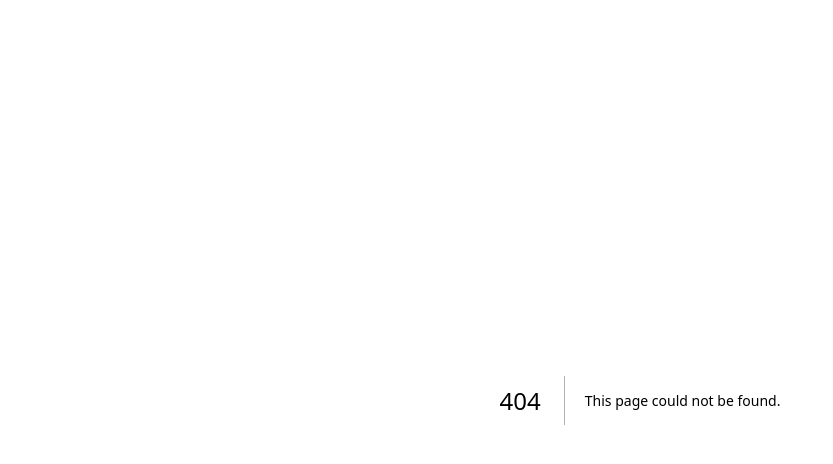
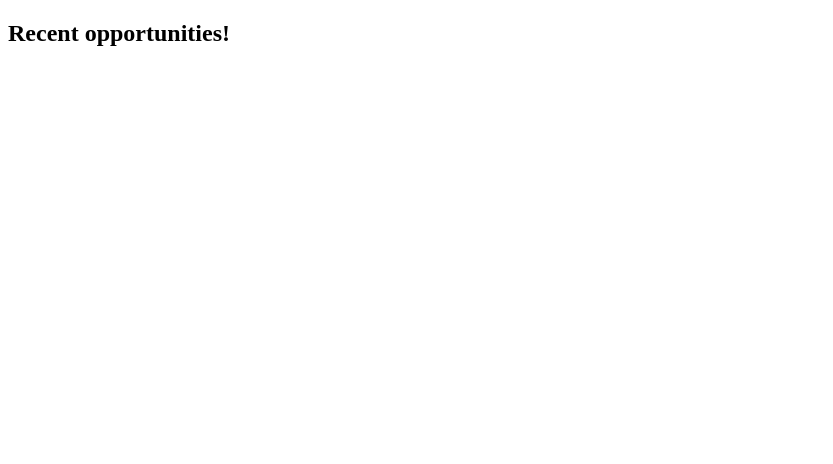
Before and after one commit to The-CoPilots/helpinUWeb, a Next.js app: page /search in a window 1280 px wide. Before the commit this address had no page. Shown: the top 464 px of the page, without its empty margins (0-833 px from the left). Built offline with nearby package versions, Linux system fonts and the light colour scheme.

Commit message:
gitignore

```diff
--- /dev/null
+++ b/app/search/page.tsx
@@ -0,0 +1,9 @@
+export default function Home() {
+  return (
+   <div className="container mx-auto mt-12">
+      <div>
+        <h2 className="text-2xl tracking-tight font-bold">Recent opportunities!</h2>
+      </div>
+    </div>
+  )
+}
```
Also changed, not shown: 2 other files (tests, documents, lock files or other folders).
